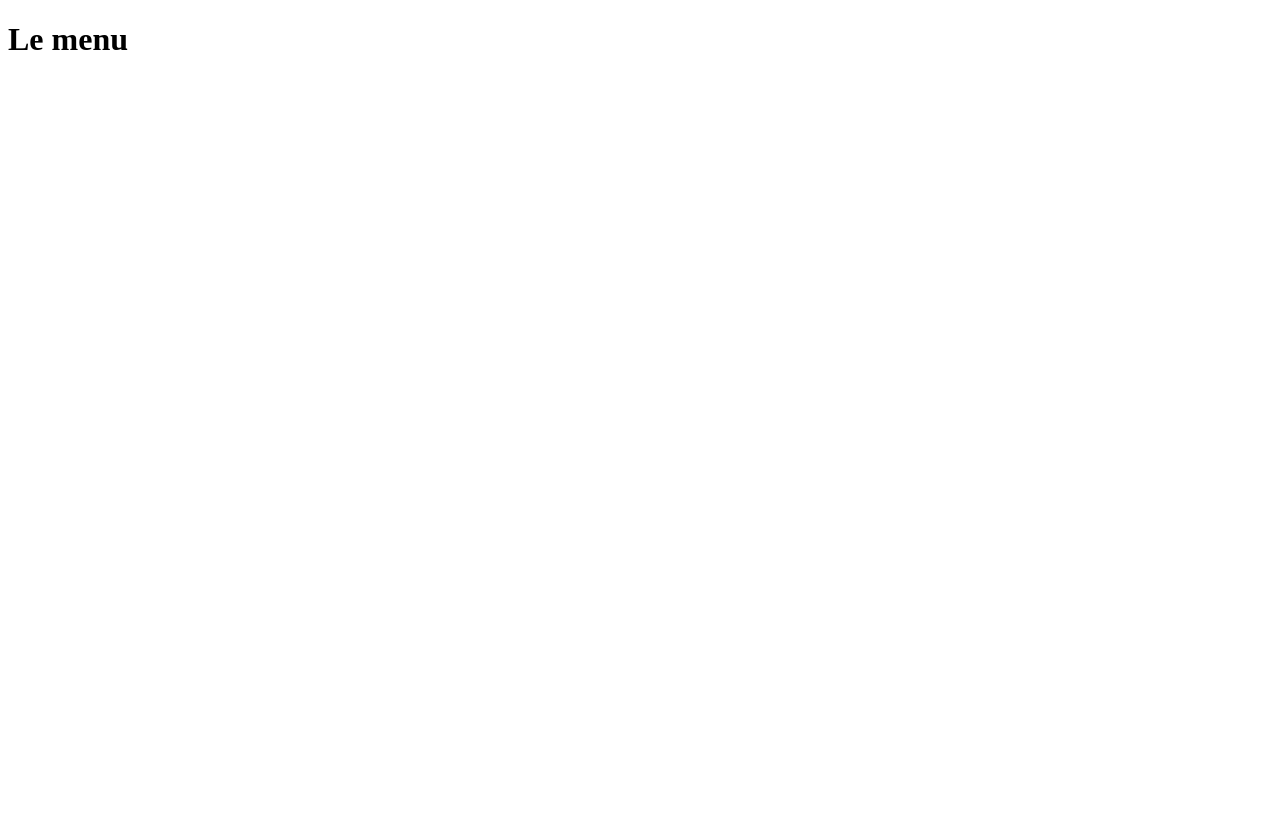
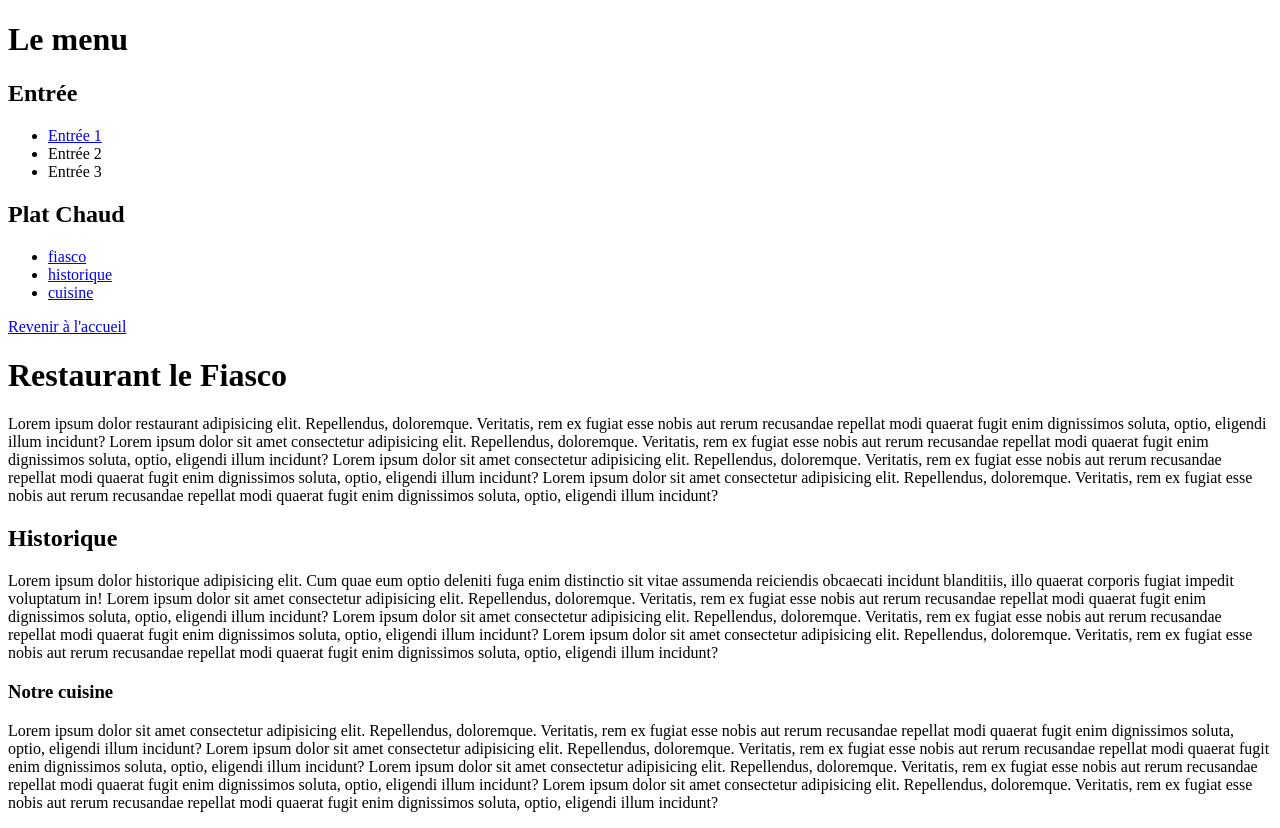
Before and after one commit to MCGENIUSALI/Cours-html-et-Tp-graphiKart, a plain HTML site: page lien.html in a window 1280 px wide. Before the commit the page ends 800 px from the top, so only its background shows below. Drawn offline with Linux system fonts and the light colour scheme.

Commit message:
feat add very content in all page html

```diff
--- a/lien.html
+++ b/lien.html
@@ -7,5 +7,44 @@
 <body>
     <h1>Le menu</h1>
 
+    <h2>Entrée</h2>
+    <ul>
+        <li><a href="element1.html">Entrée 1</a></li>
+        <li>Entrée 2</li>
+        <li>Entrée 3</li>
+    </ul>
+
+    <h2>Plat Chaud</h2>
+    <ul>
+        <li><a href="#fiasco">fiasco</a></li>
+        <li><a href="#historique">historique</a></li>
+        <li><a href="#cuisine">cuisine</a></li>
+    </ul>
+
+    <p>
+        <a href="index.html">Revenir à l'accueil</a>
+    </p>
+    <h1 id="fiasco">Restaurant le Fiasco</h1>
+    <p>
+        Lorem ipsum dolor restaurant adipisicing elit. Repellendus, doloremque. Veritatis, rem ex fugiat esse nobis aut rerum recusandae repellat modi quaerat fugit enim dignissimos soluta, optio, eligendi illum incidunt?
+        Lorem ipsum dolor sit amet consectetur adipisicing elit. Repellendus, doloremque. Veritatis, rem ex fugiat esse nobis aut rerum recusandae repellat modi quaerat fugit enim dignissimos soluta, optio, eligendi illum incidunt?
+        Lorem ipsum dolor sit amet consectetur adipisicing elit. Repellendus, doloremque. Veritatis, rem ex fugiat esse nobis aut rerum recusandae repellat modi quaerat fugit enim dignissimos soluta, optio, eligendi illum incidunt?
+        Lorem ipsum dolor sit amet consectetur adipisicing elit. Repellendus, doloremque. Veritatis, rem ex fugiat esse nobis aut rerum recusandae repellat modi quaerat fugit enim dignissimos soluta, optio, eligendi illum incidunt?
+    </p>
+
+    <h2 id="historique">Historique</h2>
+    <p>
+        Lorem ipsum dolor historique adipisicing elit. Cum quae eum optio deleniti fuga enim distinctio sit vitae assumenda reiciendis obcaecati incidunt blanditiis, illo quaerat corporis fugiat impedit voluptatum in!
+        Lorem ipsum dolor sit amet consectetur adipisicing elit. Repellendus, doloremque. Veritatis, rem ex fugiat esse nobis aut rerum recusandae repellat modi quaerat fugit enim dignissimos soluta, optio, eligendi illum incidunt?
+        Lorem ipsum dolor sit amet consectetur adipisicing elit. Repellendus, doloremque. Veritatis, rem ex fugiat esse nobis aut rerum recusandae repellat modi quaerat fugit enim dignissimos soluta, optio, eligendi illum incidunt?
+        Lorem ipsum dolor sit amet consectetur adipisicing elit. Repellendus, doloremque. Veritatis, rem ex fugiat esse nobis aut rerum recusandae repellat modi quaerat fugit enim dignissimos soluta, optio, eligendi illum incidunt?
+    </p>
+    <h3 id="cuisine">Notre cuisine</h3>
+    <p>
+        Lorem ipsum dolor sit amet consectetur adipisicing elit. Repellendus, doloremque. Veritatis, rem ex fugiat esse nobis aut rerum recusandae repellat modi quaerat fugit enim dignissimos soluta, optio, eligendi illum incidunt?
+        Lorem ipsum dolor sit amet consectetur adipisicing elit. Repellendus, doloremque. Veritatis, rem ex fugiat esse nobis aut rerum recusandae repellat modi quaerat fugit enim dignissimos soluta, optio, eligendi illum incidunt?
+        Lorem ipsum dolor sit amet consectetur adipisicing elit. Repellendus, doloremque. Veritatis, rem ex fugiat esse nobis aut rerum recusandae repellat modi quaerat fugit enim dignissimos soluta, optio, eligendi illum incidunt?
+        Lorem ipsum dolor sit amet consectetur adipisicing elit. Repellendus, doloremque. Veritatis, rem ex fugiat esse nobis aut rerum recusandae repellat modi quaerat fugit enim dignissimos soluta, optio, eligendi illum incidunt?
+    </p>
 </body>
 </html>
```
Also changed, not shown: element1.html (+30 -0 lines).
